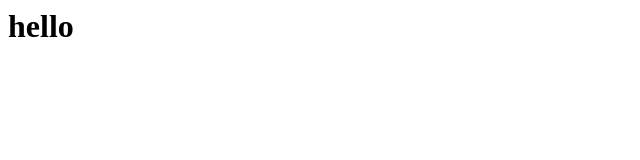
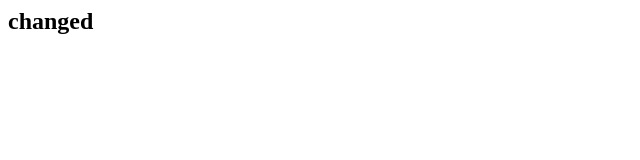
Before and after one commit to AndreyGorelik/testgit, a plain HTML site: page index.html in a window 1280 px wide. Shown: the whole page, without its empty margins (0-640 px from the left). Drawn offline with Linux system fonts and the light colour scheme.

Commit message:
Update index.html

```diff
--- a/index.html
+++ b/index.html
@@ -1 +1 @@
-<h1>hello</h1>
+<h2>changed</h2>
```
